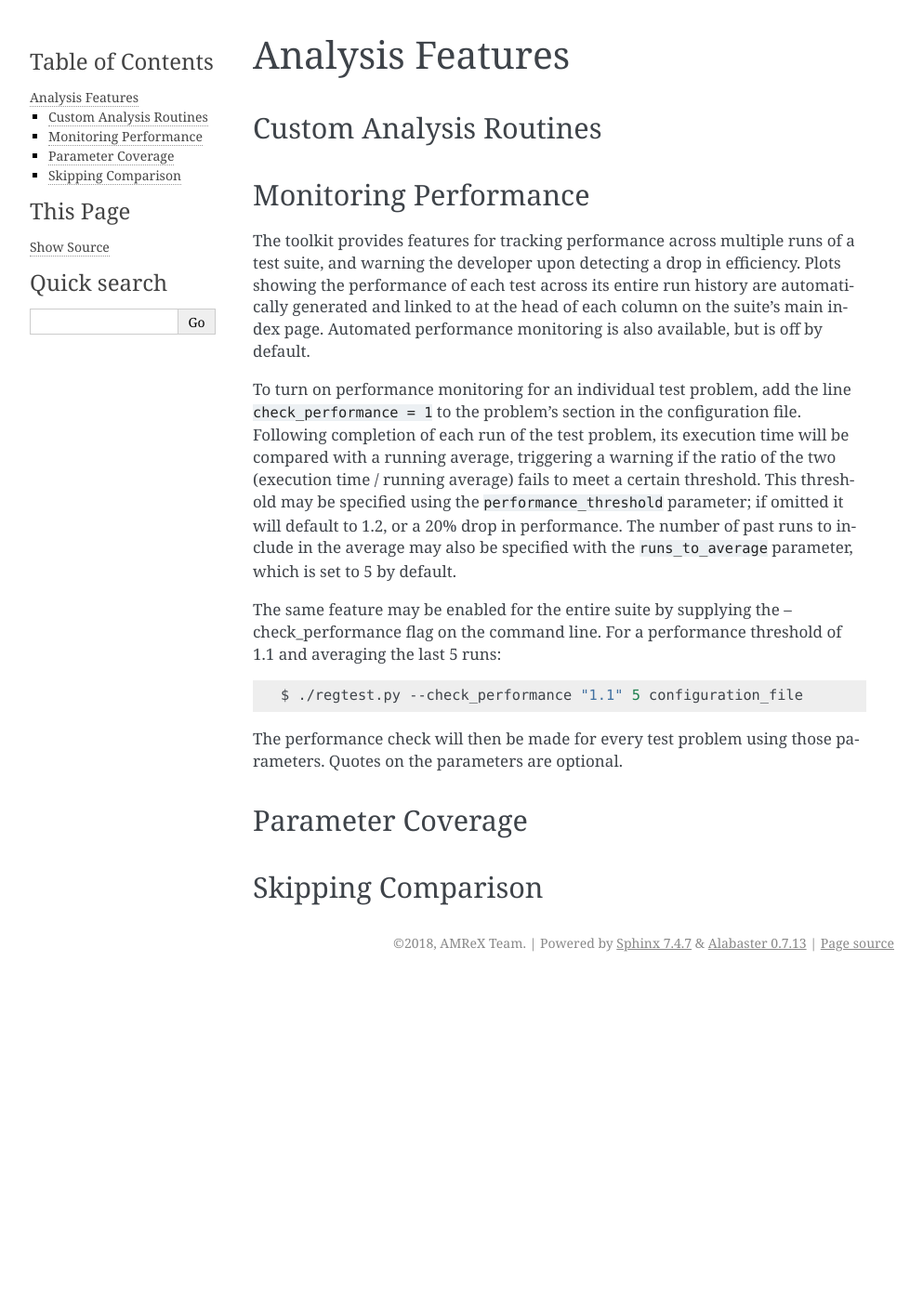
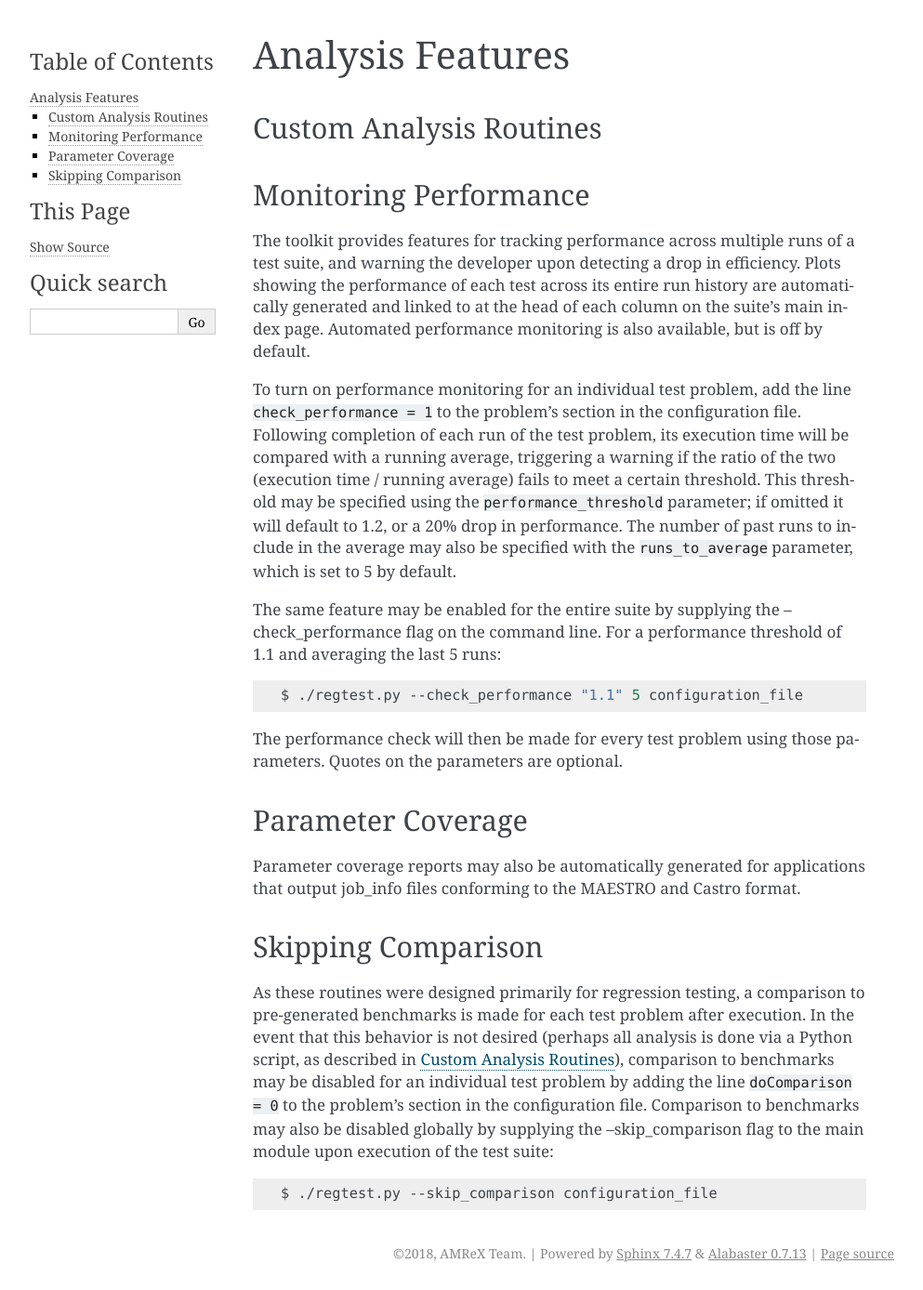
Before and after one commit to AMReX-Codes/regression_testing, a Sphinx documentation site: the page built from docs/source/analysis.rst, in a window 1280 px wide. Shown: the whole page at 93% size, without its empty margins (148-1141 px from the left). Built offline with Sphinx 7.4.7, drawn with Linux system fonts in a browser that asks for light colours; before the commit the page ends 1054 px from its top, so only the background shows below that.

Commit message:
Extended "Analysis Features" page and help message
Added more parameters to usage string in test_util.py
Added "Skipping Comparison" section to analysis.rst

```diff
--- a/docs/source/analysis.rst
+++ b/docs/source/analysis.rst
@@ -39,5 +39,21 @@ parameters. Quotes on the parameters are optional.
 Parameter Coverage
 ==================
 
+Parameter coverage reports may also be automatically generated for applications
+that output job_info files conforming to the MAESTRO and Castro format.
+
 Skipping Comparison
 ===================
+
+As these routines were designed primarily for regression testing, a comparison
+to pre-generated benchmarks is made for each test problem after execution. In
+the event that this behavior is not desired (perhaps all analysis is done via
+a Python script, as described in `Custom Analysis Routines`_), comparison to
+benchmarks may be disabled for an individual test problem by adding the line
+``doComparison = 0`` to the problem's section in the configuration file.
+Comparison to benchmarks may also be disabled globally by supplying the
+--skip_comparison flag to the main module upon execution of the test suite:
+
+.. code-block:: bash
+
+   $ ./regtest.py --skip_comparison configuration_file
```
Also changed, not shown: test_util.py (+13 -1 lines).
